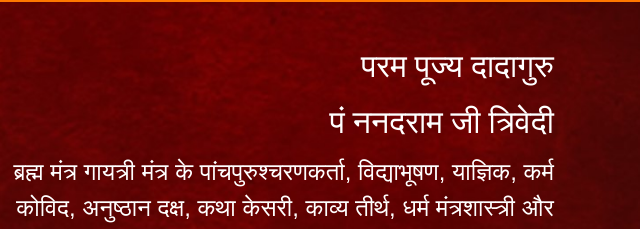
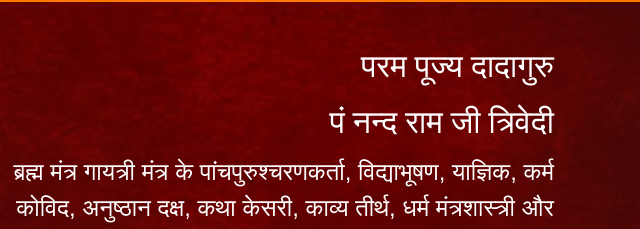
Before and after one commit to pradhumndave/samasyaa-nidaan, a plain HTML site: page index.html in a window 1280 px wide. Shown: the part 178-407 px from the top of the page, 586-1226 px from the left. Drawn offline with nearby package versions, Linux system fonts and the light colour scheme.

Commit message:
Update index.html

```diff
--- a/index.html
+++ b/index.html
@@ -45,7 +45,7 @@
                     <img src="./images/guruji.jpg" alt="Guruji-image" class="guru" width="270">
                     <div>
                         <h2>परम पूज्य दादागुरु</h2>
-                        <h2>पं ननदराम जी त्रिवेदी</h2>
+                        <h2>पं नन्द राम जी त्रिवेदी</h2>
                         <p>ब्रह्म मंत्र गायत्री मंत्र के पांचपुरुश्चरणकर्ता, विद्याभूषण, याज्ञिक, कर्म कोविद, अनुष्ठान दक्ष, कथा केसरी, काव्य तीर्थ, धर्म मंत्रशास्त्री और साहित्य रत्न तत्कालीन जोधपुर दरबार सहित अनेक राज्य दरबारों के तांत्रिक व वैदिक सफल अनुष्ठानकर्ता एवं अनेक राज्यों के राजगुरु की उपाधि से सम्मानित |</p>
                     </div>
                 </section>
```
